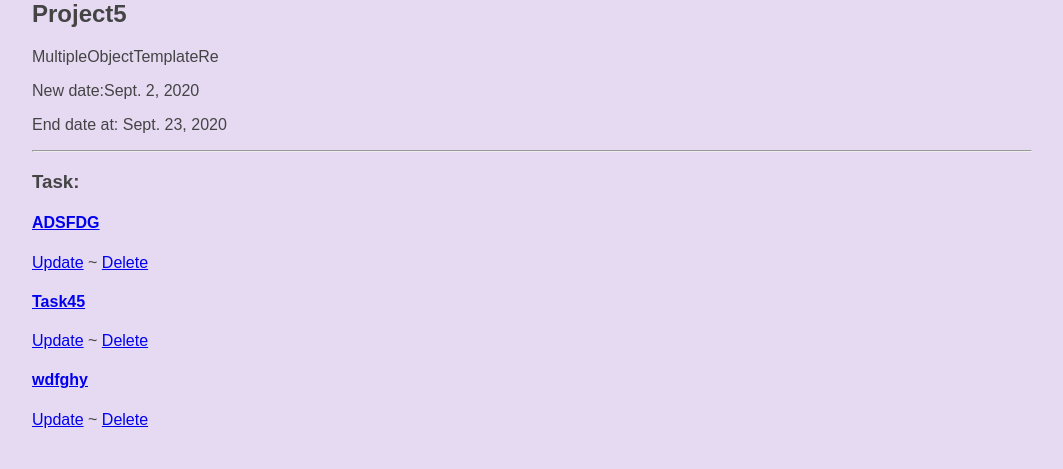
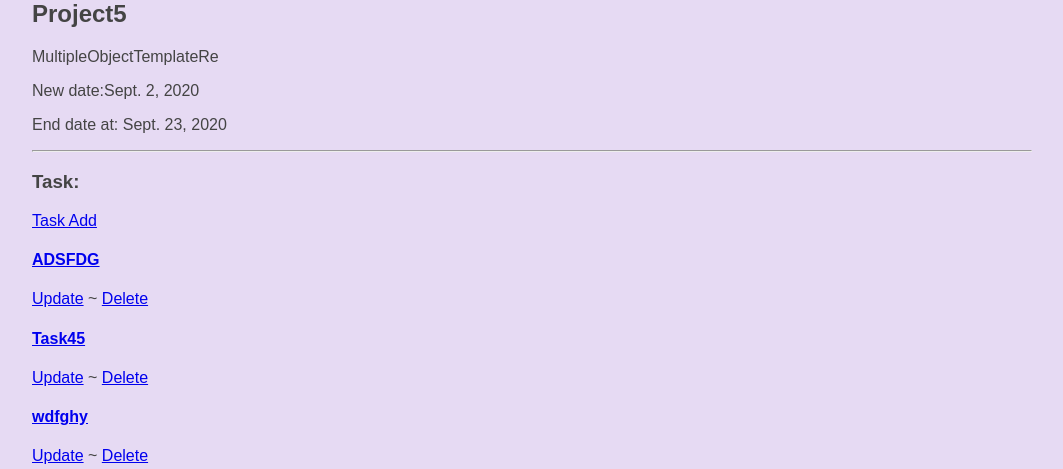
Before and after one commit to DaryaNov/homework50, a Django app: page /project/1 in a window 1280 px wide. Shown: the part 118-587 px from the top of the page, without its empty margins (108-1171 px from the left). Run offline with Django 3.2, Linux system fonts and the light colour scheme; a user stored in the database is signed in; data comes from the database, SQL or seed files in the repository; some libraries are stand-ins or nearby versions.

Commit message:
update view for registration

```diff
--- a/source/webapp/templates/project/project_view.html
+++ b/source/webapp/templates/project/project_view.html
@@ -16,6 +16,9 @@
     <p>End date at: {{ project.enddate_at }}</p>
     <hr>
         <h3>Task:</h3>
+        {% if request.user.is_authenticated %}
+            <p><a href="{% url 'article_create' project.pk %}">Task Add</a></p>
+        {% endif %}
         {% if is_paginated %}
             {% include 'partial/pagination.html' %}
         {% endif %}
```
